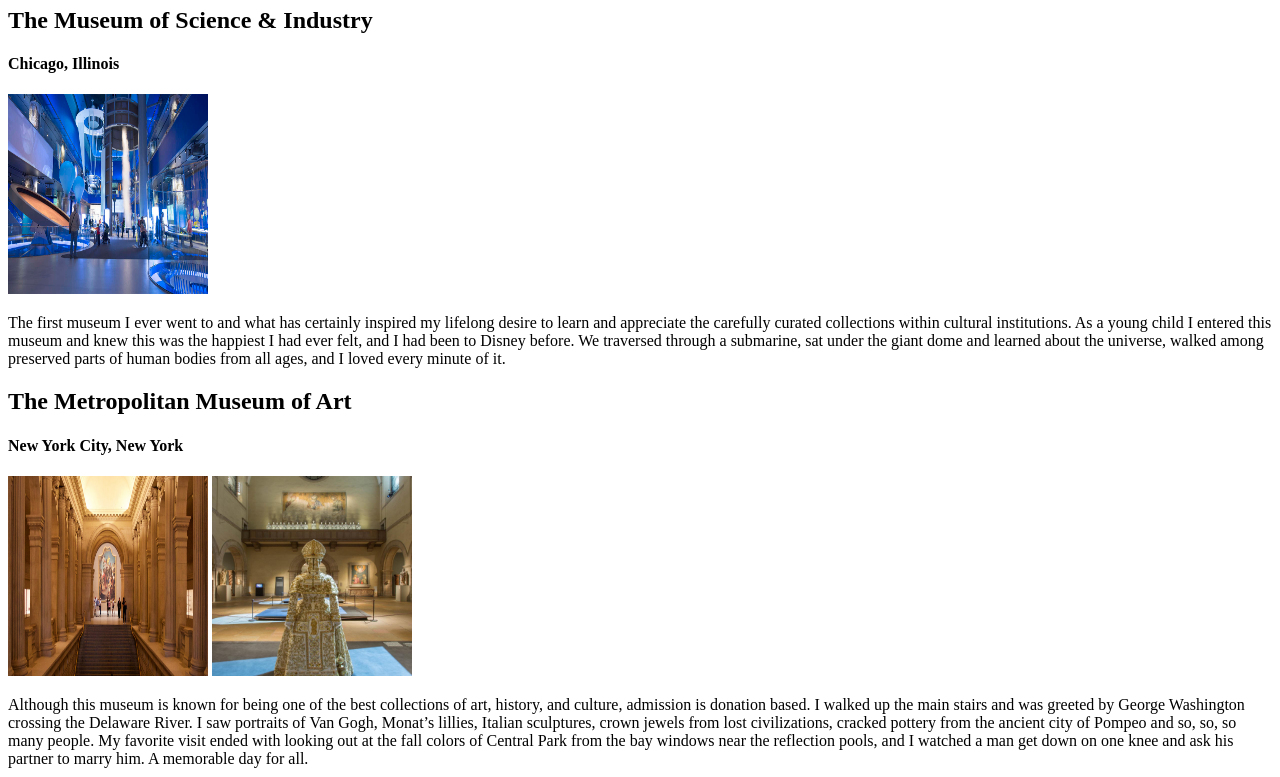
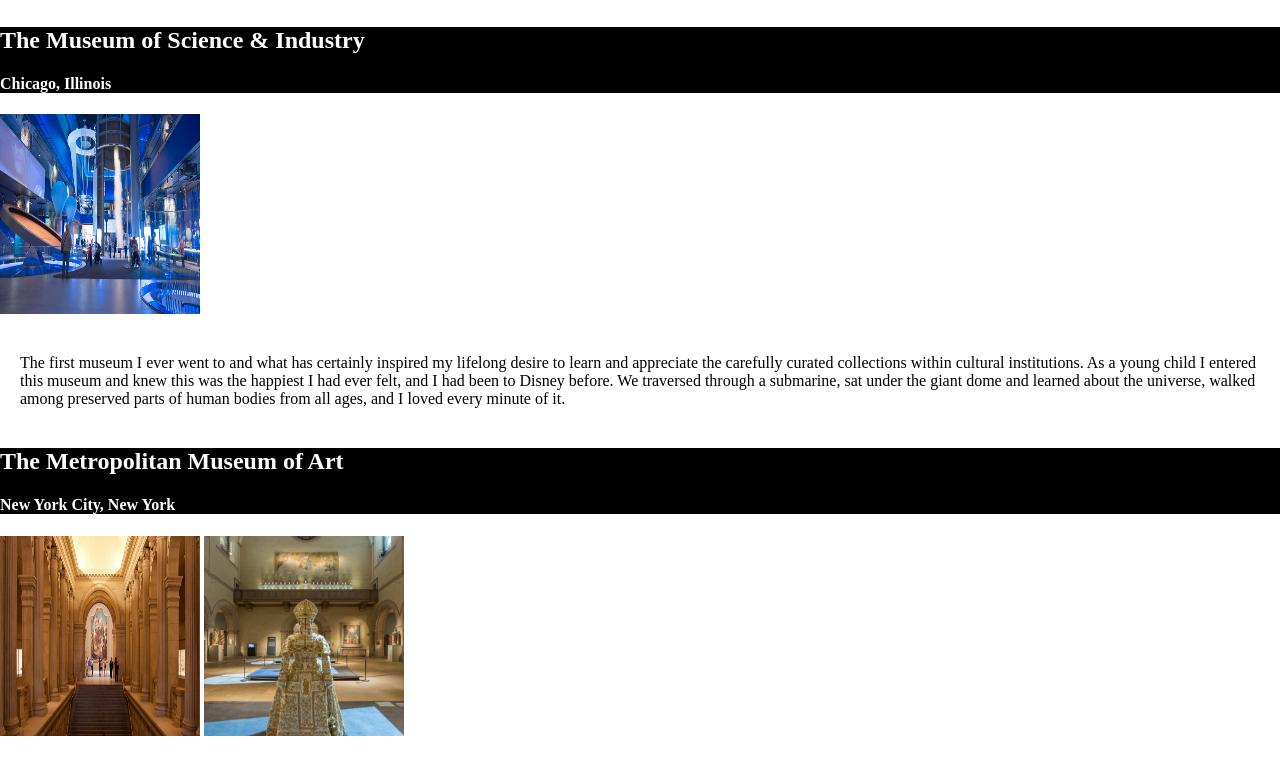
Before and after one commit to sagentr/html-me-something, a plain HTML site: page index.html in a window 1280 px wide. Shown: the part 215-992 px from the top of the page. Drawn offline with Linux system fonts and the light colour scheme.

Commit message:
added css changes

```diff
--- a/index.html
+++ b/index.html
@@ -7,7 +7,7 @@
         <link rel="stylesheet" href="style.css">
     </head>
 
-    <body>
+    <body class="center-me">
         <header>
             <nav>
                 <ul>
@@ -28,8 +28,9 @@
             <article>
 
         <section>
-            <h2>The Museum of Science &amp; Industry</h2>
-            <h4>Chicago, Illinois</h4>
+            <div class="Dark">
+                <h2>The Museum of Science &amp; Industry</h2>
+            <h4>Chicago, Illinois</h4></div>
             <img src="images/MSIpic.jpg" alt= "Inside the MSI" width="200" height="200">
             <p class="Light">The first museum I ever went to and what has certainly inspired my lifelong desire to learn and
                 appreciate the carefully curated collections within cultural institutions. As a young child I entered
@@ -39,8 +40,10 @@
         </section>
 
         <section>
+            <div class="Dark">
             <h2>The Metropolitan Museum of Art</h2>
             <h4>New York City, New York</h4>
+            </div>
             <img src="images/Met1.jpg" alt ="Huge Piece of Art at the Met" width="200" height="200"> <img src="images/Met-Heavenly-Bodies-Install.jpg" alt ="Met costume and jewelry exhibit" width="200" height="200">
             <p class="Light">Although this museum is known for being one of the best collections of art, history, and culture,
                 admission is donation based. I walked up the main stairs and was greeted by George
@@ -52,8 +55,10 @@
         </section>
 
         <section>
+            <div class="Dark">
             <h2>The Museum of Modern Art</h2>
             <h4>New York City, New York</h4>
+            </div>
             <img src="images/ChickenNoodleSoup.jpeg" alt="Looking at Andy Warhol's pop art" width="200" height="200"> <img src="images/AStarryNight.jpeg" alt="Personal portrait with Van Gogh's A Starry Night" width="200" height="200" >
             <p class="Light">This visit started with a lecture on black representation within award winning documentaries. A
                 panel of experts reviewed and discussed the complexities of a film genre that I had never
@@ -64,8 +69,10 @@
         </section>
 
         <section>
+            <div class="Dark">
             <h2>American Museum of Western Art</h2>
             <h4>Denver, Colorado</h4>
+            </div>
             <img src="images/Western-Art.jpeg" width="200" height="200">
             <p> class="Light"The largest collection of indiginous art under one roof, rumor has it was almost completely donated by one person. The
                 museum sits on the quiet side of the mountain slope and has friendly staff to welcome you in. I
@@ -78,8 +85,10 @@
         </section>
 
         <section>
+            <div class="Dark">
             <h2>The National Museum of African American History &amp; Culture</h2>
             <h4>Washington D.C, US</h4>
+            </div>
 
             <img src="images/BHCM-exterior.jpeg" alt="Exterior of NMAAH" width="200" height="200"> <img src="images/OlympicsProtest.jpeg" alt="Protest at Olympic Podium" width="200" height="200">
             <p class="Light">Like so many other wonderful museums at the nation’s capital, The NMAAHC is entirely free to
@@ -92,8 +101,10 @@
         </section>
 
         <section>
+            <div class="Dark">
             <h2>The St. Louis Art Museum</h2>
             <h4>St. Louis, Missouri</h4>
+            </div>
             <img src="images/SLAM.jpg" alt="Exterior of SLAM" width="200" height="200">
             <p class="Light">The property the museum sits upon is so stunning it cannot be unmentioned. The sprawling hills
                 and foilage with statues peaking in and out provide serenity every season of the year. The
--- a/style.css
+++ b/style.css
@@ -0,0 +1,21 @@
+.Dark {
+    background-color: black;
+    color: white;
+}
+
+.Light {
+    background-color: white;
+    color: black
+}
+
+p {
+    padding: 20px;
+}
+
+body {
+    height: 100%;
+    display: grid;
+  }
+  .center-me {
+    margin: auto;
+  }
```
